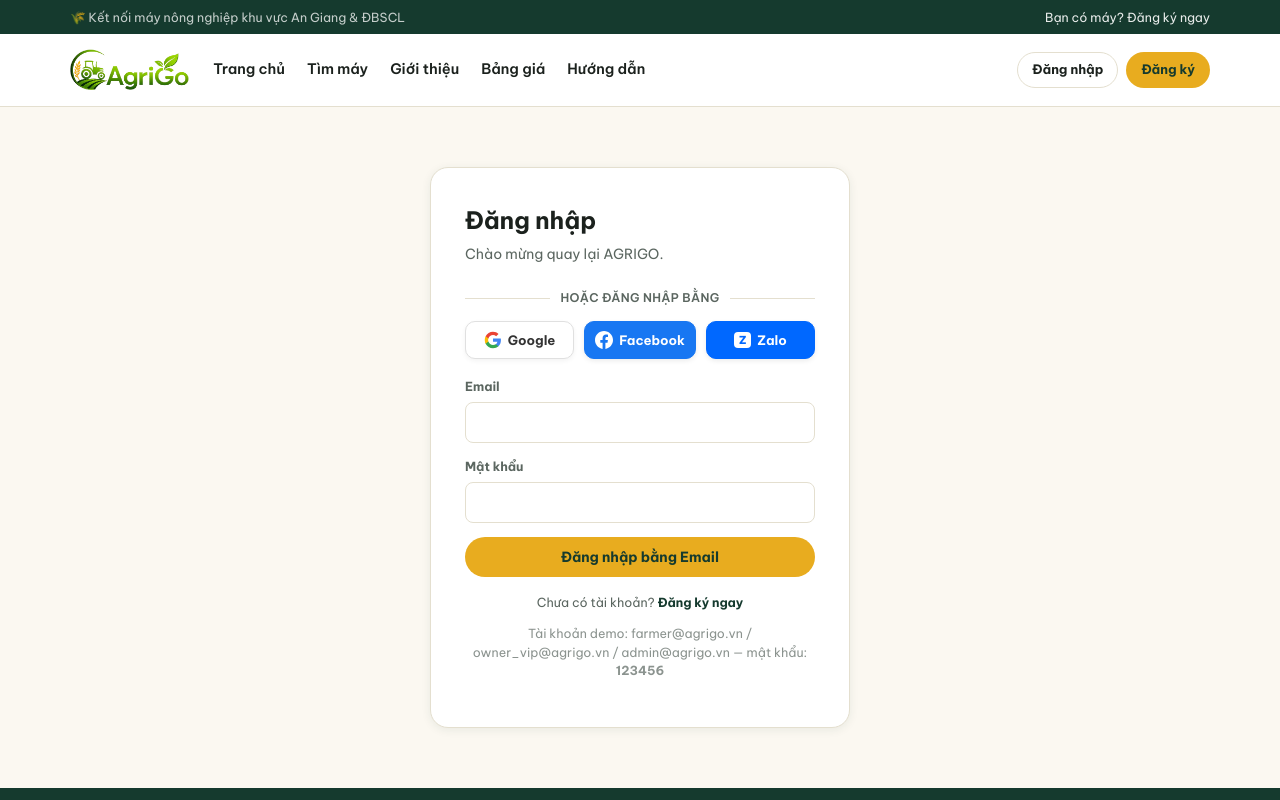
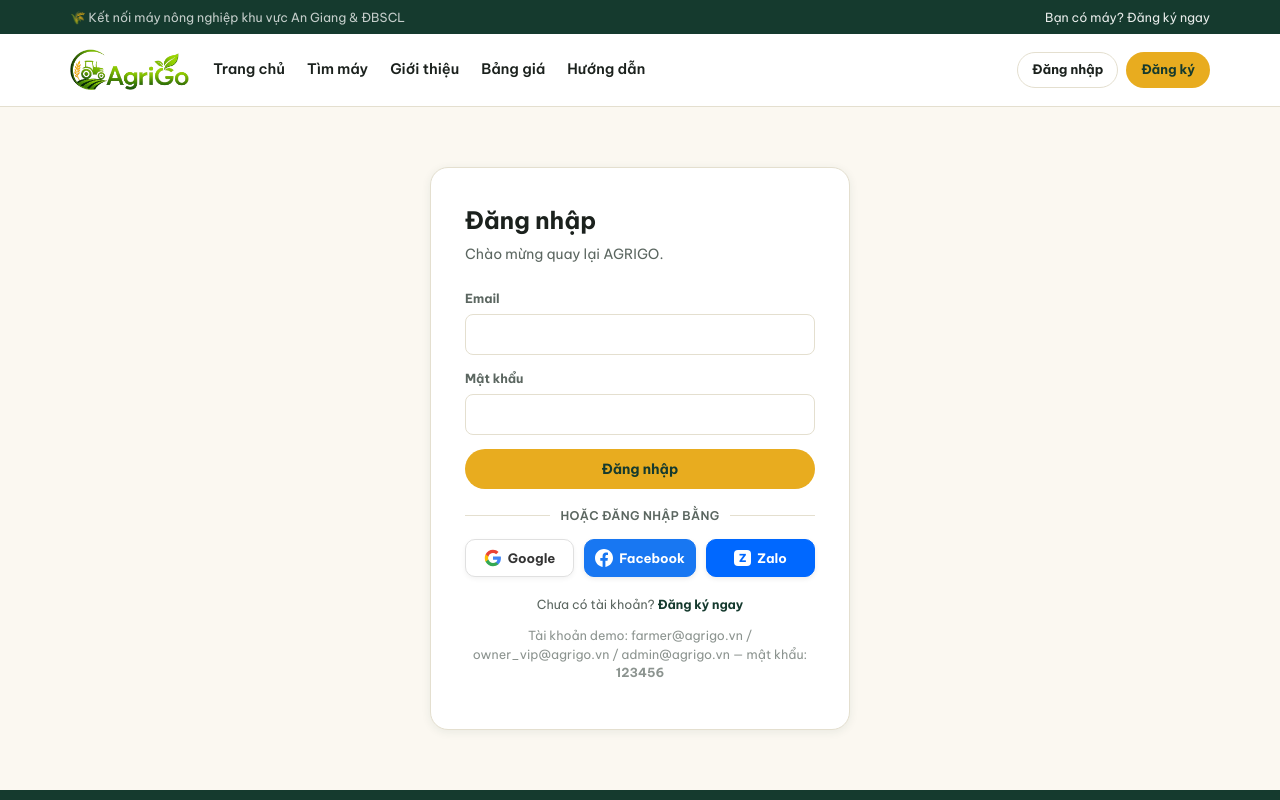
Before and after one commit to hieule1704/AGRIGO, a React (Vite) app in the folder frontend/: page /login in a window 1280 px wide. Shown: the top 800 px of the page. Built offline with nearby package versions, Linux system fonts and the light colour scheme; no server answers.

Commit message:
style: reposition Social Login buttons below the main authentication form

```diff
--- a/frontend/src/pages/Login.jsx
+++ b/frontend/src/pages/Login.jsx
@@ -30,9 +30,6 @@ export default function Login() {
       <h1>Đăng nhập</h1>
       <p className="sub">Chào mừng quay lại AGRIGO.</p>
 
-      {/* Demo Nút Đăng Nhập Mạng Xã Hội */}
-      <SocialLoginButtons actionText="Đăng nhập" />
-
       {err && <div className="alert alert-error">{err}</div>}
       <form onSubmit={submit}>
         <div className="field">
@@ -43,8 +40,12 @@ export default function Login() {
           <label>Mật khẩu</label>
           <input type="password" required value={form.password} onChange={(e) => setForm({ ...form, password: e.target.value })} />
         </div>
-        <button className="btn btn-primary btn-block" type="submit">Đăng nhập bằng Email</button>
+        <button className="btn btn-primary btn-block" type="submit">Đăng nhập</button>
       </form>
+
+      {/* Demo Nút Đăng Nhập Mạng Xã Hội Đặt Phía Dưới */}
+      <SocialLoginButtons actionText="Đăng nhập" />
+
       <p className="small" style={{ marginTop: 16, textAlign: 'center' }}>
         Chưa có tài khoản? <Link to="/register" style={{ color: 'var(--green-deep)', fontWeight: 700 }}>Đăng ký ngay</Link>
       </p>
--- a/frontend/src/pages/Register.jsx
+++ b/frontend/src/pages/Register.jsx
@@ -31,9 +31,6 @@ export default function Register() {
         <a href="#" className={role === 'owner' ? 'active' : ''} onClick={(e) => { e.preventDefault(); setParams({ role: 'owner' }); }}>Tôi là Chủ máy</a>
       </div>
 
-      {/* Demo Nút Đăng Nhập / Đăng Ký Mạng Xã Hội */}
-      <SocialLoginButtons actionText="Đăng ký" />
-
       {err && <div className="alert alert-error">{err}</div>}
       <form onSubmit={submit}>
         <div className="field"><label>Họ và tên</label><input required value={form.full_name} onChange={(e) => setForm({ ...form, full_name: e.target.value })} /></div>
@@ -41,8 +38,12 @@ export default function Register() {
         <div className="field"><label>Số điện thoại</label><input value={form.phone} onChange={(e) => setForm({ ...form, phone: e.target.value })} /></div>
         <div className="field"><label>Khu vực (huyện/thị xã)</label><input placeholder="VD: Thoại Sơn" value={form.district} onChange={(e) => setForm({ ...form, district: e.target.value })} /></div>
         <div className="field"><label>Mật khẩu</label><input type="password" required minLength={6} value={form.password} onChange={(e) => setForm({ ...form, password: e.target.value })} /></div>
-        <button className="btn btn-primary btn-block" type="submit">Đăng ký bằng Email</button>
+        <button className="btn btn-primary btn-block" type="submit">Đăng ký</button>
       </form>
+
+      {/* Demo Nút Đăng Nhập / Đăng Ký Mạng Xã Hội Đặt Phía Dưới */}
+      <SocialLoginButtons actionText="Đăng ký" />
+
       <p className="small" style={{ marginTop: 16, textAlign: 'center' }}>
         Đã có tài khoản? <Link to="/login" style={{ color: 'var(--green-deep)', fontWeight: 700 }}>Đăng nhập</Link>
       </p>
```
